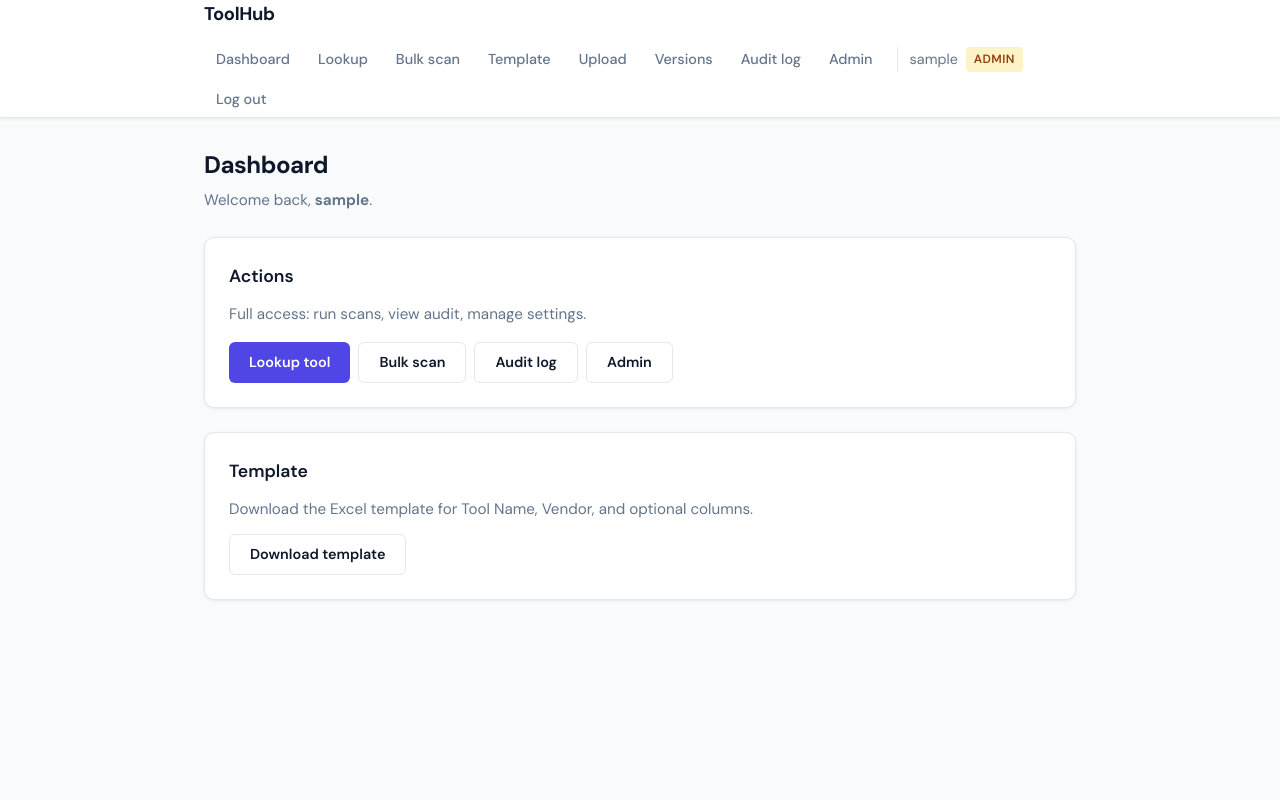
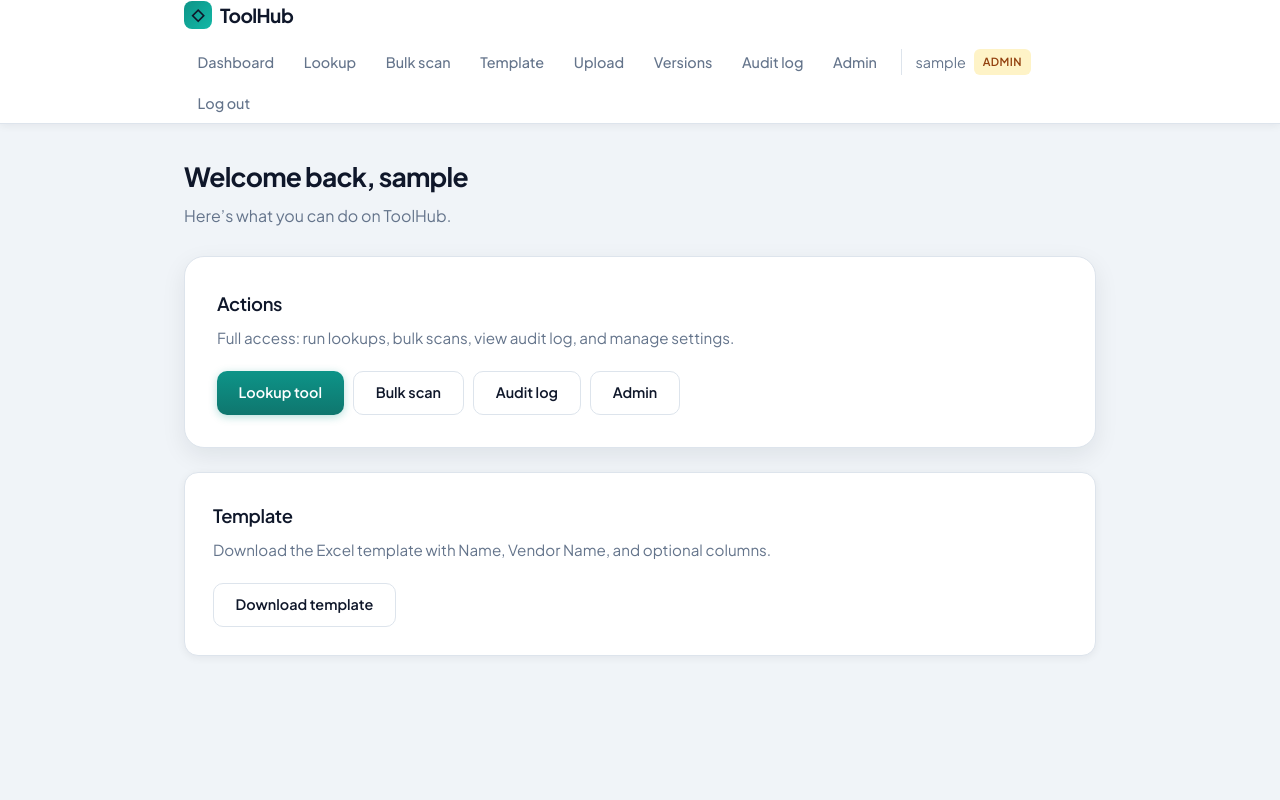
Before and after one commit to rahulkalashetti-ai/lookup-tool, a Flask app: page /dashboard in a window 1280 px wide. Run offline with Flask 3, Linux system fonts and the light colour scheme; the visitor is signed in with stand-in values (Sample User, id 1); data that the repository does not hold is empty.

Commit message:
ToolHub: new columns, improved lookup, UI refresh

```diff
--- a/app.py
+++ b/app.py
@@ -13,7 +13,7 @@ from auth import verify_user, login_required, role_required, current_user
 from audit import log as audit_log, get_logs
 from storage import save_encrypted, load_encrypted, content_hash
 from excel_utils import validate_inventory_excel, validate_scan_excel
-from ai_scanner import run_scan, lookup_tool
+from ai_scanner import run_scan, lookup_tool, lookup_suggestions
 from export_results import export_excel, export_pdf
 
 app = Flask(__name__)
@@ -134,19 +134,29 @@ def tool_lookup():
             inventory_version=ver,
             result=None,
             query="",
+            vendor_query="",
         )
     query = (request.form.get("tool_name") or "").strip()
     if not query:
         flash("Enter a tool name to search.", "error")
         return redirect(url_for("tool_lookup"))
-    matches = lookup_tool(query, latest_path)
+    vendor_filter = (request.form.get("vendor") or "").strip()
+    matches = lookup_tool(query, latest_path, vendor_filter=vendor_filter)
+    suggestions = []
+    if len(matches) == 0:
+        suggestions = lookup_suggestions(query, latest_path)
     audit_log("lookup", session["username"], f"tool_name={query} matches={len(matches)}")
     return render_template(
         "lookup.html",
         user=user,
         inventory_version=ver,
-        result={"found": len(matches) > 0, "matches": matches},
+        result={
+            "found": len(matches) > 0,
+            "matches": matches,
+            "suggestions": suggestions,
+        },
         query=query,
+        vendor_query=vendor_filter,
     )
 
 # --- General user: bulk scan (optional) ---
--- a/templates/admin.html
+++ b/templates/admin.html
@@ -6,7 +6,7 @@
   <p>Update matching rules or thresholds for tool lookup accuracy.</p>
 </div>
 
-<div class="card">
+<div class="card card-hero">
   <h2 style="margin-top: 0;">Matching rules</h2>
   <p style="margin: 0 0 0.75rem; color: var(--text-muted);">Edit <code style="background: var(--surface-hover); padding: 0.15rem 0.4rem; border-radius: 4px;">config.py</code> and restart the app to change:</p>
   <ul style="margin: 0; padding-left: 1.25rem; color: var(--text-muted);">
--- a/templates/audit_log.html
+++ b/templates/audit_log.html
@@ -6,7 +6,7 @@
   <p>All uploads, lookups, and scans are logged for compliance.</p>
 </div>
 
-<div class="card">
+<div class="card card-hero">
   {% if logs %}
   <div class="table-wrap">
     <table>
--- a/templates/base.html
+++ b/templates/base.html
@@ -6,32 +6,36 @@
   <title>{% block title %}ToolHub{% endblock %}</title>
   <link rel="preconnect" href="https://fonts.googleapis.com">
   <link rel="preconnect" href="https://fonts.gstatic.com" crossorigin>
-  <link href="https://fonts.googleapis.com/css2?family=DM+Sans:ital,opsz,wght@0,9..40,400;0,9..40,500;0,9..40,600;0,9..40,700&display=swap" rel="stylesheet">
+  <link href="https://fonts.googleapis.com/css2?family=Plus+Jakarta+Sans:wght@400;500;600;700&display=swap" rel="stylesheet">
   <style>
     :root {
-      --bg: #f8fafc;
+      --bg: #f0f4f8;
+      --bg-subtle: #e8eef4;
       --surface: #ffffff;
-      --surface-hover: #f1f5f9;
-      --border: #e2e8f0;
-      --border-focus: #6366f1;
+      --surface-hover: #f5f7fa;
+      --border: #dde4ec;
+      --border-focus: #0d9488;
       --text: #0f172a;
       --text-muted: #64748b;
-      --accent: #4f46e5;
-      --accent-hover: #4338ca;
+      --accent: #0d9488;
+      --accent-hover: #0f766e;
+      --accent-light: #ccfbf1;
       --success: #059669;
       --success-bg: #d1fae5;
       --warning: #d97706;
       --warning-bg: #fef3c7;
       --error: #dc2626;
       --error-bg: #fee2e2;
-      --radius: 10px;
-      --radius-sm: 6px;
-      --shadow: 0 1px 3px rgba(0,0,0,0.08);
-      --shadow-md: 0 4px 12px rgba(0,0,0,0.08);
+      --radius: 14px;
+      --radius-sm: 10px;
+      --radius-lg: 20px;
+      --shadow: 0 2px 8px rgba(15, 23, 42, 0.06);
+      --shadow-md: 0 8px 24px rgba(15, 23, 42, 0.08);
+      --shadow-lg: 0 16px 48px rgba(15, 23, 42, 0.1);
     }
     * { box-sizing: border-box; }
     body {
-      font-family: 'DM Sans', system-ui, -apple-system, sans-serif;
+      font-family: 'Plus Jakarta Sans', system-ui, -apple-system, sans-serif;
       background: var(--bg);
       color: var(--text);
       margin: 0;
@@ -39,7 +43,7 @@
       line-height: 1.6;
       font-size: 15px;
     }
-    .wrap { max-width: 920px; margin: 0 auto; padding: 0 1.5rem; }
+    .wrap { max-width: 960px; margin: 0 auto; padding: 0 1.5rem; }
     /* Header */
     header {
       background: var(--surface);
@@ -56,29 +60,44 @@
       justify-content: space-between;
       flex-wrap: wrap;
       gap: 0.75rem;
-      min-height: 56px;
+      min-height: 60px;
     }
     .logo {
+      display: inline-flex;
+      align-items: center;
+      gap: 0.5rem;
       font-weight: 700;
-      font-size: 1.15rem;
+      font-size: 1.2rem;
       color: var(--text);
       text-decoration: none;
-      letter-spacing: -0.02em;
+      letter-spacing: -0.03em;
+      transition: color 0.2s;
     }
     .logo:hover { color: var(--accent); }
+    .logo-icon {
+      width: 28px;
+      height: 28px;
+      background: linear-gradient(135deg, var(--accent) 0%, #14b8a6 100%);
+      border-radius: 8px;
+      display: flex;
+      align-items: center;
+      justify-content: center;
+      font-size: 14px;
+    }
     .nav {
       display: flex;
-      gap: 0.25rem;
+      gap: 0.15rem;
       align-items: center;
       flex-wrap: wrap;
     }
     .nav a {
       color: var(--text-muted);
       text-decoration: none;
-      padding: 0.4rem 0.75rem;
+      padding: 0.5rem 0.85rem;
       border-radius: var(--radius-sm);
       font-size: 0.9rem;
       font-weight: 500;
+      transition: color 0.2s, background 0.2s;
     }
     .nav a:hover { color: var(--accent); background: var(--surface-hover); }
     .nav .user-info {
@@ -86,46 +105,51 @@
       align-items: center;
       gap: 0.5rem;
       margin-left: 0.5rem;
-      padding-left: 0.75rem;
+      padding-left: 0.85rem;
       border-left: 1px solid var(--border);
     }
     .nav .username { font-size: 0.9rem; color: var(--text-muted); }
     .badge {
       display: inline-block;
-      padding: 0.2rem 0.5rem;
-      border-radius: 4px;
-      font-size: 0.75rem;
+      padding: 0.25rem 0.55rem;
+      border-radius: 6px;
+      font-size: 0.7rem;
       font-weight: 600;
       text-transform: uppercase;
-      letter-spacing: 0.03em;
+      letter-spacing: 0.04em;
     }
-    .badge.infosec { background: #e0e7ff; color: #3730a3; }
+    .badge.infosec { background: var(--accent-light); color: #0f766e; }
     .badge.user { background: #e2e8f0; color: #475569; }
     .badge.admin { background: #fef3c7; color: #92400e; }
     .badge.auditor { background: #d1fae5; color: #065f46; }
     .nav .logout { color: var(--text-muted); font-size: 0.9rem; }
     .nav .logout:hover { color: var(--error); }
     /* Main */
-    main { padding: 1.75rem 0 3rem; }
-    .page-header { margin-bottom: 1.5rem; }
-    .page-header h1 { font-size: 1.5rem; font-weight: 700; margin: 0 0 0.25rem; letter-spacing: -0.02em; }
-    .page-header p { margin: 0; color: var(--text-muted); font-size: 0.95rem; }
+    main { padding: 2rem 0 3rem; }
+    .page-header { margin-bottom: 1.75rem; }
+    .page-header h1 { font-size: 1.65rem; font-weight: 700; margin: 0 0 0.35rem; letter-spacing: -0.03em; }
+    .page-header p { margin: 0; color: var(--text-muted); font-size: 1rem; line-height: 1.5; }
     /* Cards */
     .card {
       background: var(--surface);
       border-radius: var(--radius);
       border: 1px solid var(--border);
-      padding: 1.5rem;
+      padding: 1.75rem;
       margin-bottom: 1.5rem;
       box-shadow: var(--shadow);
+      transition: box-shadow 0.2s, border-color 0.2s;
     }
-    .card h2 { font-size: 1.1rem; margin: 0 0 0.75rem; font-weight: 600; }
+    .card:hover { box-shadow: var(--shadow-md); }
+    .card.card-hero { padding: 2rem; border-radius: var(--radius-lg); box-shadow: var(--shadow-md); }
+    .card h2 { font-size: 1.15rem; margin: 0 0 0.5rem; font-weight: 600; letter-spacing: -0.02em; }
+    .card-desc { margin: 0 0 1.25rem; color: var(--text-muted); font-size: 0.95rem; }
     /* Buttons */
     button, .btn {
       display: inline-flex;
       align-items: center;
       justify-content: center;
-      padding: 0.5rem 1.25rem;
+      gap: 0.35rem;
+      padding: 0.6rem 1.35rem;
       border-radius: var(--radius-sm);
       font-family: inherit;
       font-size: 0.9rem;
@@ -133,36 +157,37 @@
       cursor: pointer;
       text-decoration: none;
       border: none;
-      transition: background 0.15s, color 0.15s, box-shadow 0.15s;
+      transition: background 0.2s, color 0.2s, box-shadow 0.2s, transform 0.1s;
     }
-    .btn, button { min-height: 40px; }
+    .btn, button { min-height: 44px; }
+    .btn:active, button:active { transform: scale(0.98); }
     .btn-primary, button[type="submit"] {
-      background: var(--accent);
+      background: linear-gradient(180deg, var(--accent) 0%, var(--accent-hover) 100%);
       color: #fff;
+      box-shadow: 0 2px 8px rgba(13, 148, 136, 0.3);
     }
     .btn-primary:hover, button[type="submit"]:hover {
-      background: var(--accent-hover);
-      box-shadow: 0 2px 8px rgba(79, 70, 229, 0.35);
+      box-shadow: 0 4px 14px rgba(13, 148, 136, 0.4);
     }
     .btn-secondary {
       background: var(--surface);
       color: var(--text);
       border: 1px solid var(--border);
     }
-    .btn-secondary:hover { background: var(--surface-hover); border-color: var(--text-muted); }
-    .btn-group { display: flex; flex-wrap: wrap; gap: 0.5rem; margin-top: 1rem; }
+    .btn-secondary:hover { background: var(--surface-hover); border-color: var(--accent); color: var(--accent); }
+    .btn-group { display: flex; flex-wrap: wrap; gap: 0.6rem; margin-top: 1rem; }
     /* Forms */
     form label {
       display: block;
-      margin-bottom: 0.35rem;
+      margin-bottom: 0.4rem;
       color: var(--text);
       font-size: 0.9rem;
-      font-weight: 500;
+      font-weight: 600;
     }
     form input[type="text"],
     form input[type="password"],
     form input[type="file"] {
-      padding: 0.55rem 0.85rem;
+      padding: 0.65rem 1rem;
       border: 1px solid var(--border);
       border-radius: var(--radius-sm);
       background: var(--surface);
@@ -240,7 +284,10 @@
   {% if user %}
   <header>
     <div class="wrap">
-      <a href="{{ url_for('dashboard') }}" class="logo">ToolHub</a>
+      <a href="{{ url_for('dashboard') }}" class="logo">
+        <span class="logo-icon">◇</span>
+        ToolHub
+      </a>
       <nav class="nav">
         <a href="{{ url_for('dashboard') }}">Dashboard</a>
         <a href="{{ url_for('tool_lookup') }}">Lookup</a>
--- a/templates/dashboard.html
+++ b/templates/dashboard.html
@@ -2,23 +2,23 @@
 {% block title %}Dashboard — ToolHub{% endblock %}
 {% block content %}
 <div class="page-header">
-  <h1>Dashboard</h1>
-  <p>Welcome back, <strong>{{ user.username }}</strong>.</p>
+  <h1>Welcome back, {{ user.username }}</h1>
+  <p>Here’s what you can do on ToolHub.</p>
 </div>
 
 {% if user.role == 'infosec' %}
-  <div class="card">
+  <div class="card card-hero">
     <h2>Verified inventory</h2>
-    <p style="margin: 0 0 1rem; color: var(--text-muted); font-size: 0.95rem;">Upload and manage the official tool list. Only Infosec can update it.</p>
+    <p class="card-desc">Upload and manage the official tool list. Only Infosec can update it.</p>
     <div class="btn-group">
       <a href="{{ url_for('infosec_upload') }}" class="btn btn-primary">Upload verified inventory</a>
       <a href="{{ url_for('infosec_versions') }}" class="btn btn-secondary">Version history</a>
     </div>
   </div>
 {% elif user.role == 'admin' %}
-  <div class="card">
+  <div class="card card-hero">
     <h2>Actions</h2>
-    <p style="margin: 0 0 1rem; color: var(--text-muted); font-size: 0.95rem;">Full access: run scans, view audit, manage settings.</p>
+    <p class="card-desc">Full access: run lookups, bulk scans, view audit log, and manage settings.</p>
     <div class="btn-group">
       <a href="{{ url_for('tool_lookup') }}" class="btn btn-primary">Lookup tool</a>
       <a href="{{ url_for('scan_upload') }}" class="btn btn-secondary">Bulk scan</a>
@@ -27,10 +27,10 @@
     </div>
   </div>
 {% else %}
-  <div class="card">
+  <div class="card card-hero">
     <h2>Lookup a tool</h2>
     {% if has_verified_inventory %}
-      <p style="margin: 0 0 1rem; color: var(--text-muted); font-size: 0.95rem;">Check if a tool is in the verified inventory. Inventory version: <strong>{{ inventory_version }}</strong>.</p>
+      <p class="card-desc">Check if a tool is in the verified inventory. Current version: <strong>{{ inventory_version }}</strong>.</p>
       <div class="btn-group">
         <a href="{{ url_for('tool_lookup') }}" class="btn btn-primary">Lookup tool by name</a>
         <a href="{{ url_for('scan_upload') }}" class="btn btn-secondary">Bulk scan (Excel)</a>
@@ -43,8 +43,8 @@
 
 <div class="card">
   <h2>Template</h2>
-  <p style="margin: 0; color: var(--text-muted); font-size: 0.95rem;">Download the Excel template for Tool Name, Vendor, and optional columns.</p>
-  <div class="btn-group" style="margin-top: 0.75rem;">
+  <p class="card-desc">Download the Excel template with Name, Vendor Name, and optional columns.</p>
+  <div class="btn-group">
     <a href="{{ url_for('download_template') }}" class="btn btn-secondary">Download template</a>
   </div>
 </div>
--- a/templates/infosec_upload.html
+++ b/templates/infosec_upload.html
@@ -3,10 +3,10 @@
 {% block content %}
 <div class="page-header">
   <h1>Upload verified inventory</h1>
-  <p>Only Infosec can upload or replace the inventory. Use .xlsx with <strong>Tool Name</strong>, <strong>Vendor</strong> (optional: Version, Notes, Status). Max 10,000 rows.</p>
+  <p>Only Infosec can upload or replace the inventory. Use .xlsx with <strong>Name</strong> and <strong>Vendor Name</strong> (optional: Workflow Status, Requester, etc.). Max 10,000 rows.</p>
 </div>
 
-<div class="card">
+<div class="card card-hero">
   <form method="post" action="{{ url_for('infosec_upload') }}" enctype="multipart/form-data">
     <label for="file">Excel file (.xlsx)</label>
     <input id="file" name="file" type="file" accept=".xlsx" required>
--- a/templates/infosec_versions.html
+++ b/templates/infosec_versions.html
@@ -6,7 +6,7 @@
   <p>All Infosec uploads are versioned for audit.</p>
 </div>
 
-<div class="card">
+<div class="card card-hero">
   {% if history %}
   <div class="table-wrap">
     <table>
--- a/templates/scan_results.html
+++ b/templates/scan_results.html
@@ -6,7 +6,7 @@
   <p>Download your results as Excel or PDF. Each row shows availability: Available, Unavailable, or Requires review.</p>
 </div>
 
-<div class="card">
+<div class="card card-hero">
   <h2 style="margin-top: 0;">Download</h2>
   <div class="btn-group">
     {% if has_excel %}
--- a/templates/scan_upload.html
+++ b/templates/scan_upload.html
@@ -3,10 +3,10 @@
 {% block content %}
 <div class="page-header">
   <h1>Bulk scan</h1>
-  <p>Upload an Excel file (columns: <strong>Tool Name</strong>, <strong>Vendor</strong>; optional: Version, Notes). Max {{ max_scan_rows }} rows. Results in under 2 minutes. Inventory version: <strong>{{ inventory_version }}</strong>.</p>
+  <p>Upload an Excel file (columns: <strong>Name</strong>, <strong>Vendor Name</strong>; optional: Workflow Status, Requester, etc.). Max {{ max_scan_rows }} rows. Results in under 2 minutes. Inventory version: <strong>{{ inventory_version }}</strong>.</p>
 </div>
 
-<div class="card">
+<div class="card card-hero">
   <form method="post" action="{{ url_for('scan_upload') }}" enctype="multipart/form-data">
     <label for="file">Excel file (.xlsx)</label>
     <input id="file" name="file" type="file" accept=".xlsx" required>
```
Also changed, not shown: other parts of templates/base.html (+33 -14 lines), ai_scanner.py (+103 -19 lines), config.py (+11 -3 lines), templates/login.html (+63 -34 lines), templates/lookup.html (+43 -19 lines).
